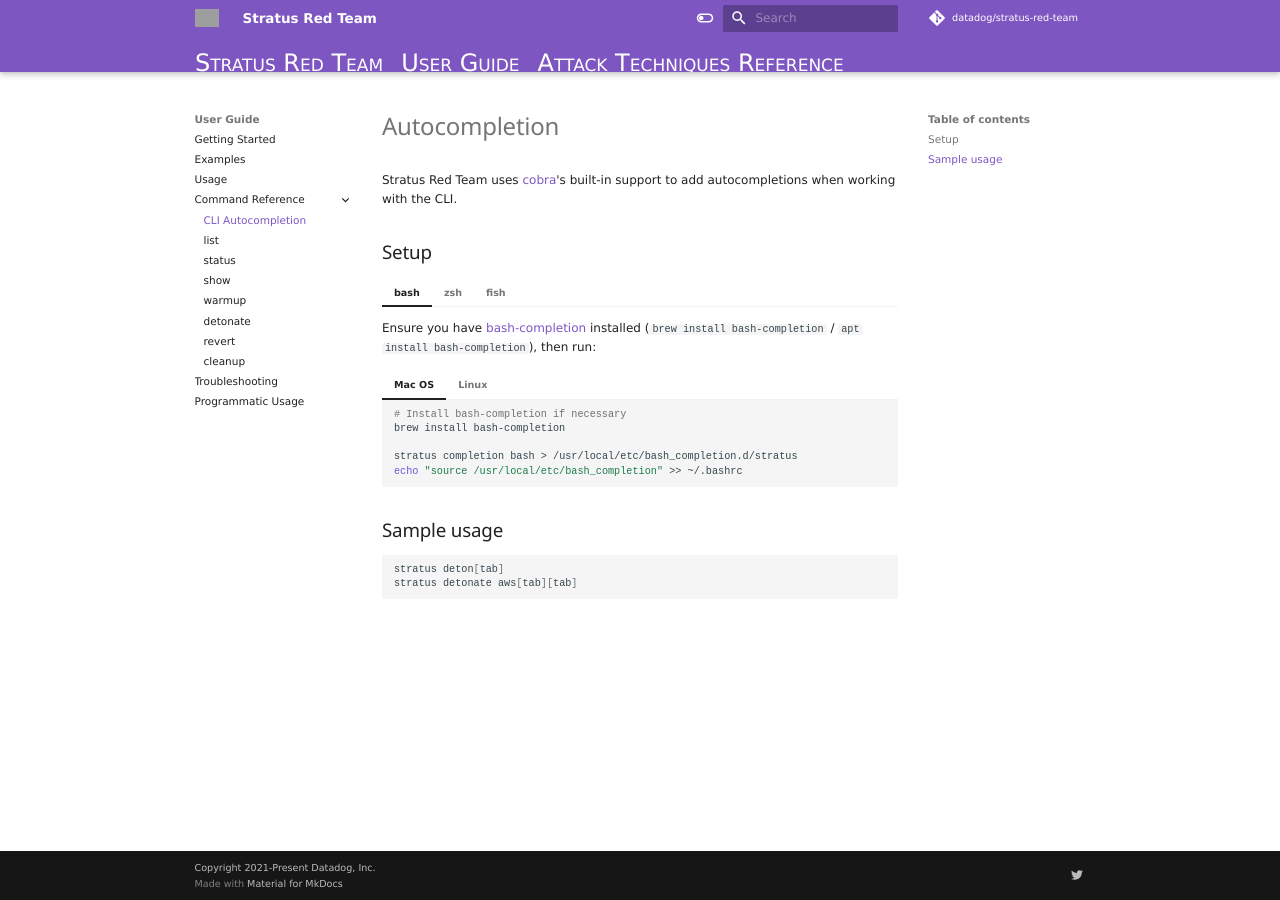
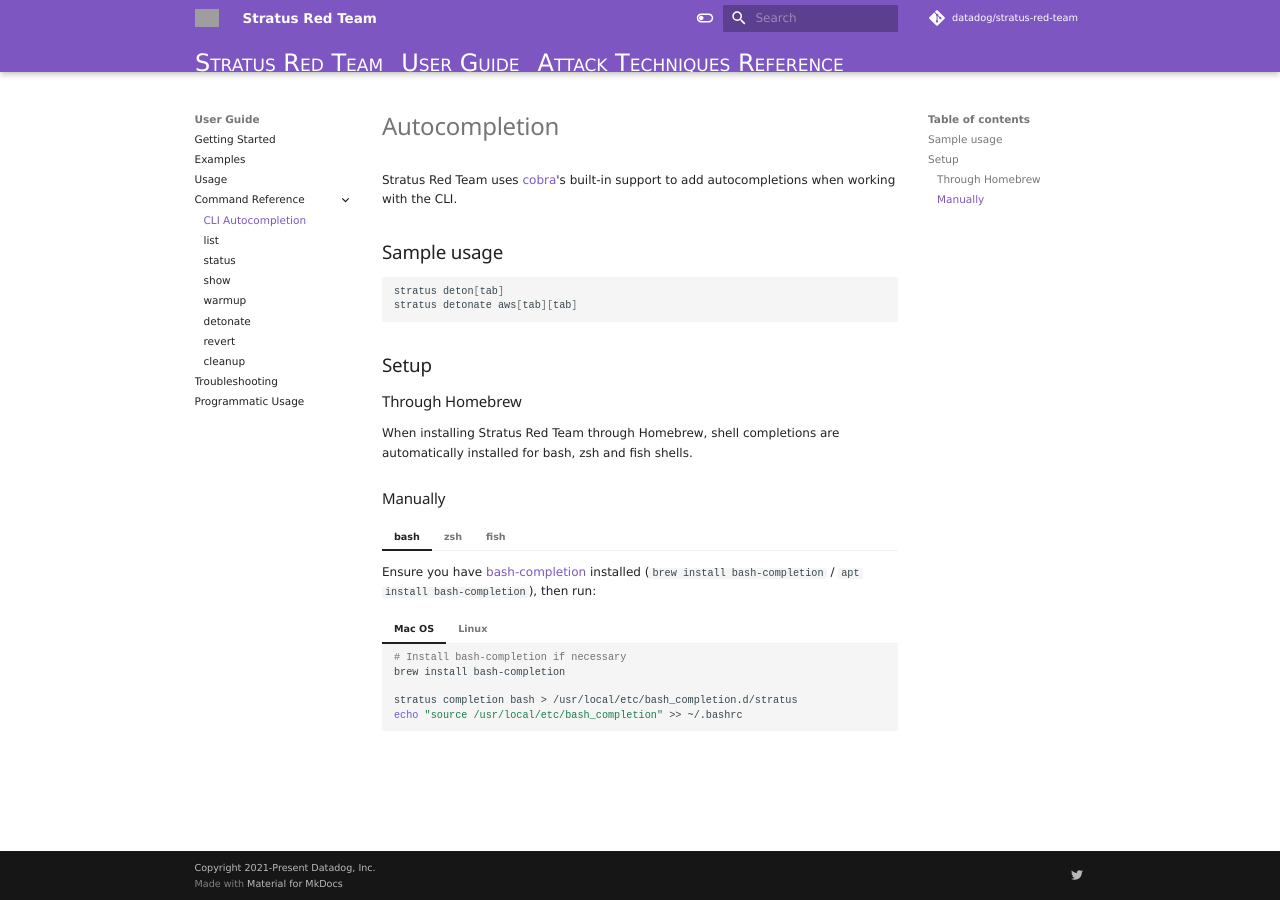
Before and after one commit to DataDog/stratus-red-team, an MkDocs documentation site: the page built from docs/user-guide/commands/autocompletion.md, in a window 1280 px wide. Built offline with MkDocs 1.6.1 and Material for MkDocs 9.7.7, drawn with Linux system fonts in a browser that asks for light colours; nearby versions of some CDN libraries; library files that are not in the unit come from our copies; comment, search, counter and statistics services are not loaded; grey boxes are pictures that could not be loaded.

Commit message:
Add docs on new autocompletion autoinstall

````diff
--- a/docs/user-guide/commands/autocompletion.md
+++ b/docs/user-guide/commands/autocompletion.md
@@ -6,7 +6,19 @@
 
 Stratus Red Team uses [cobra](https://github.com/spf13/cobra)'s built-in support to add autocompletions when working with the CLI.
 
+## Sample usage
+
+```bash
+stratus deton[tab]
+stratus detonate aws[tab][tab]
+```
 ## Setup
+
+### Through Homebrew
+
+When installing Stratus Red Team through Homebrew, shell completions are automatically installed for bash, zsh and fish shells.
+
+### Manually
 
 === "bash"
 
@@ -46,10 +58,3 @@
     ```bash
     stratus completion fish > ~/.config/fish/completions/stratus.fish
     ```
-
-## Sample usage
-
-```bash
-stratus deton[tab]
-stratus detonate aws[tab][tab]
-```
````
